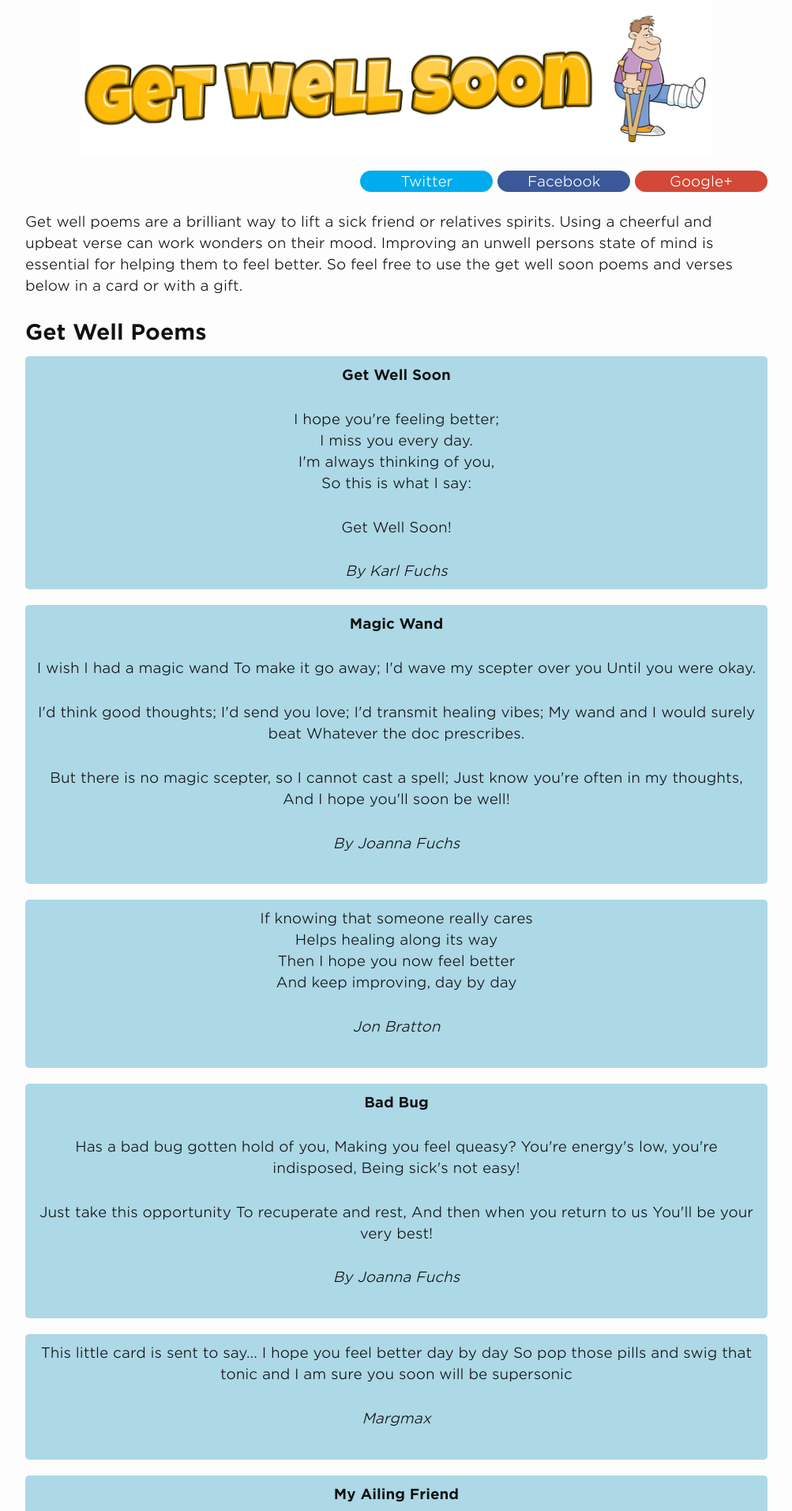
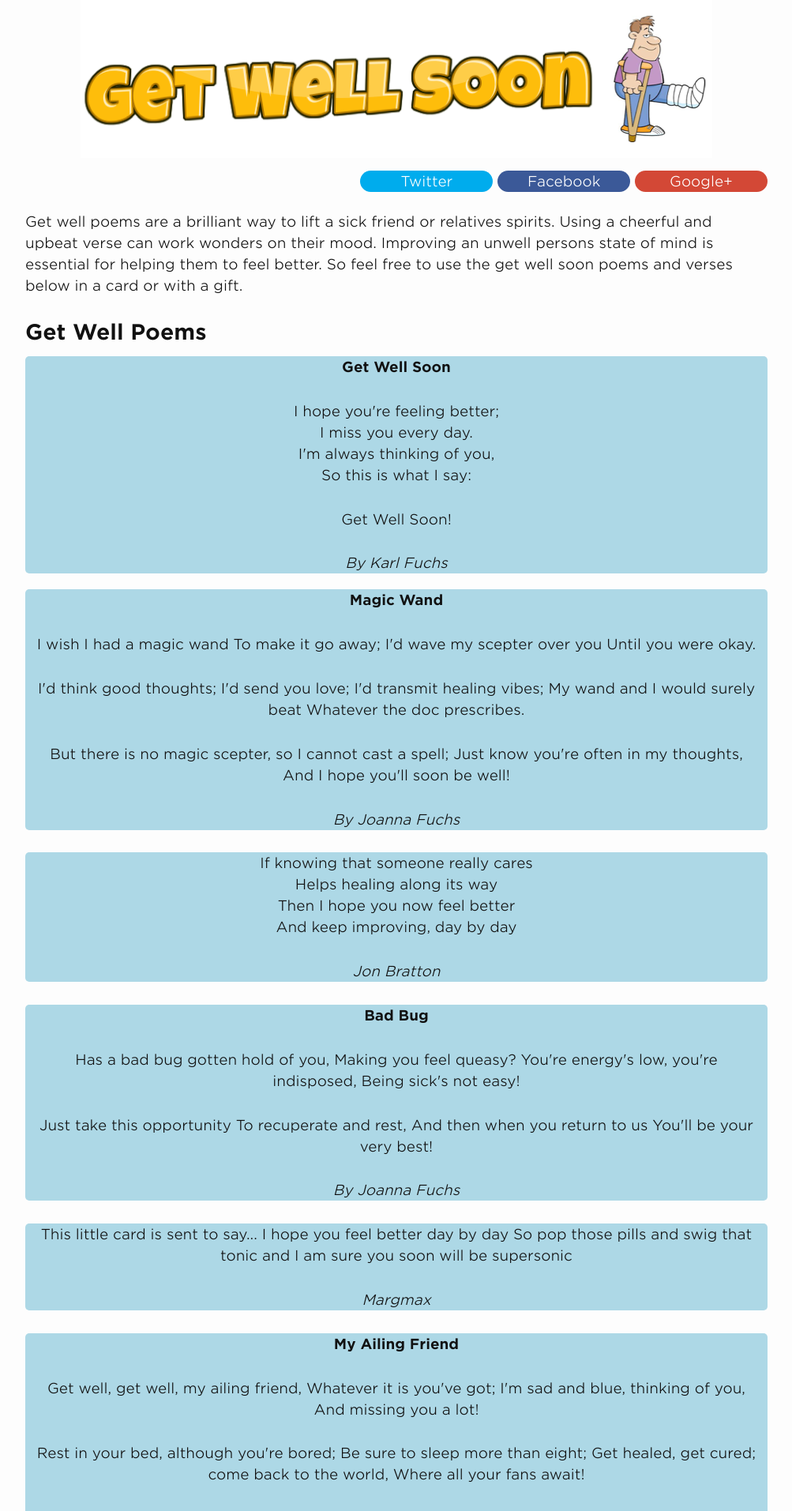
Before and after one commit to andyml123/andyml123.github.io, a Jekyll site: the page built from get-well-poems.md, in a window 1280 px wide. Shown: the top 1913 px of the page at 79% size, without its empty margins (138-1141 px from the left). Built offline with Jekyll 4.4.1, drawn with Linux system fonts in a browser that asks for light colours; our own code applies the rules of GitHub Pages for plain Markdown files.

Commit message:
Update _layout.scss

```diff
--- a/_sass/_layout.scss
+++ b/_sass/_layout.scss
@@ -560,8 +560,9 @@ display: inline;
 }
 
 .poems {
-  Background: #ADD8E6;
-  Padding:10px 10px 10px 10px;
+  background: #ADD8E6;
+  padding-right: 10px;
+  padding-left: 10px;
   margin-bottom: 20px;
   border-radius:5px;
   text-align:center;
```
